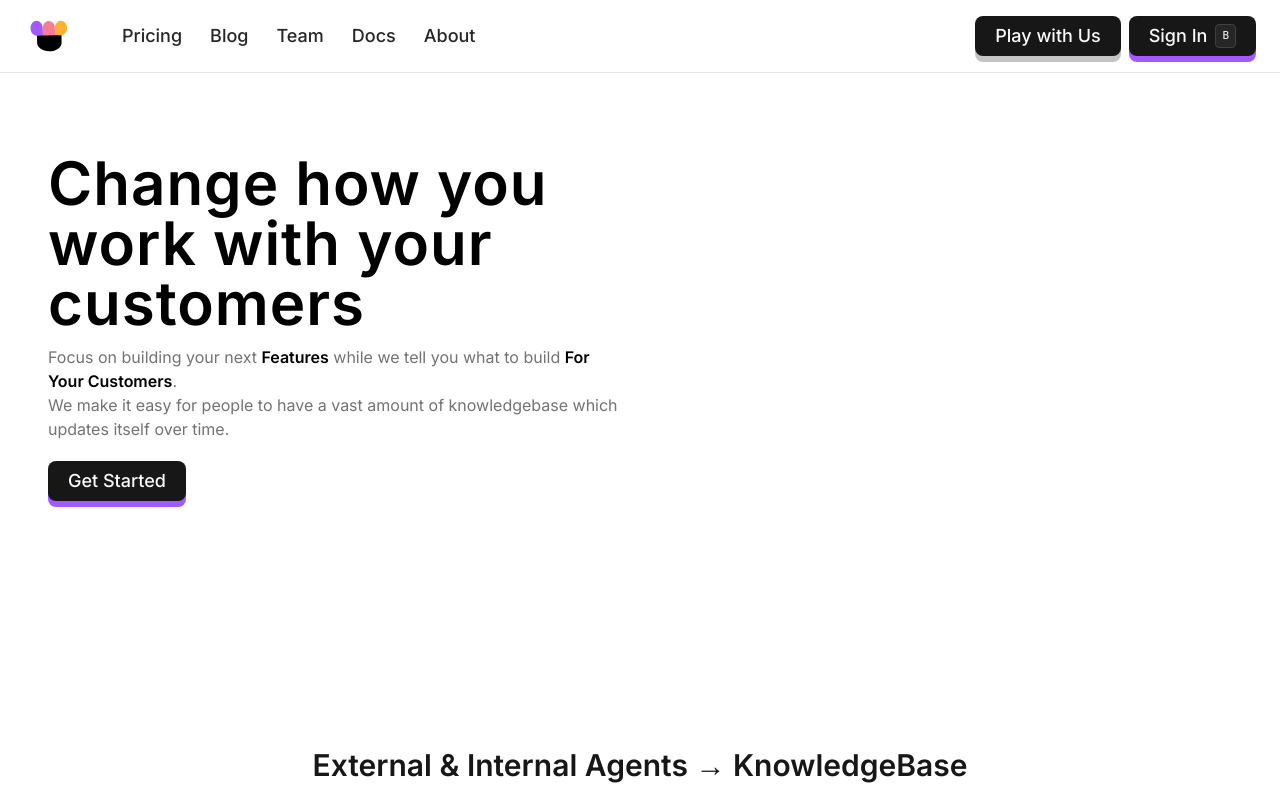
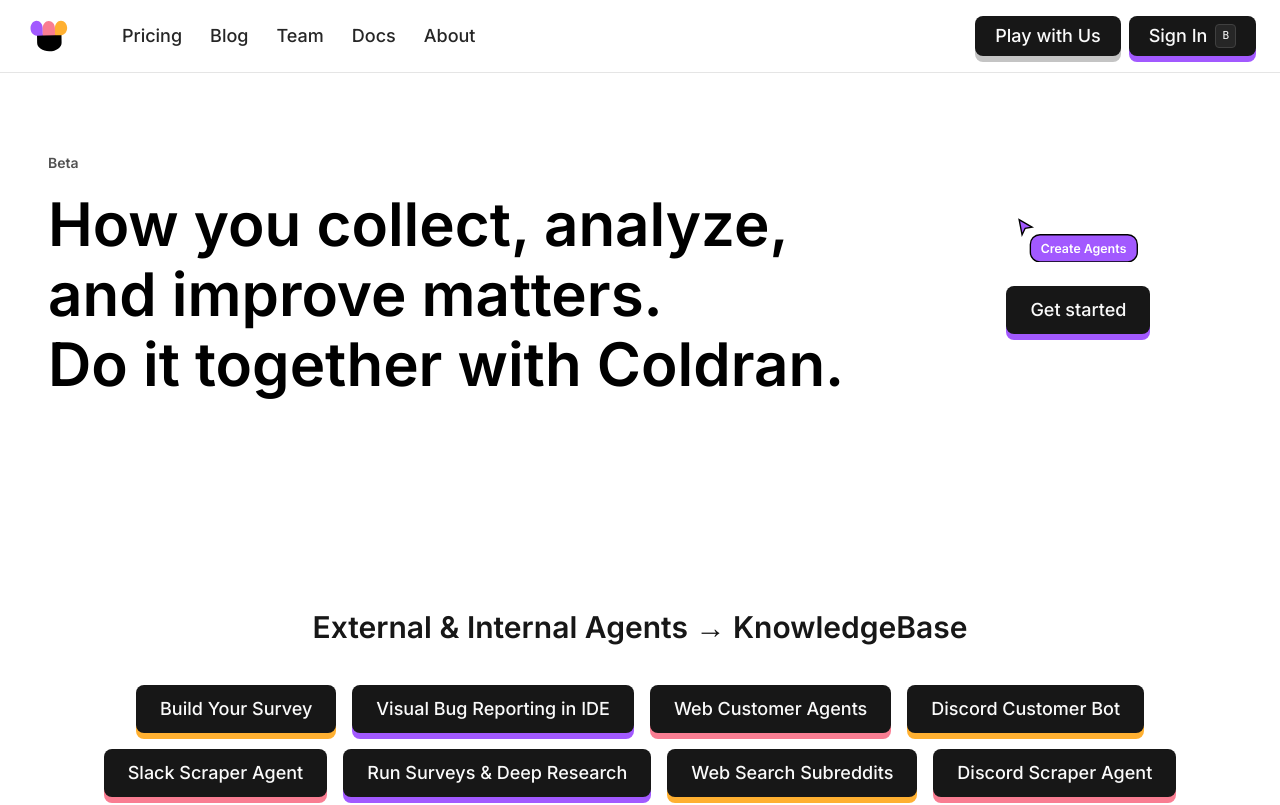
Before and after one commit to ColdranAI/web, a Next.js app: page / in a window 1280 px wide. Shown: the top 805 px of the page. Built offline with nearby package versions, Linux system fonts and the light colour scheme.

Commit message:
Update page.tsx

```diff
--- a/src/app/(marketing)/page.tsx
+++ b/src/app/(marketing)/page.tsx
@@ -39,36 +39,31 @@
   return (
     <div className="mx-auto px-4 lg:px-6 h-auto my-10">
       <div className="md:min-h-screen pt-10 pb-20 md:pb-0 flex flex-col justify-center">
-        <div className="relative">
-          <div className="grid grid-cols-1 md:grid-cols-2 gap-6">
-            <div className="w-full max-w-4xl">
-              <h1 className="text-black text-4xl md:text-6xl tracking-[1px] font-semibold">
-                Change how you work with your customers
-              </h1>
+<div className="grid grid-cols-1 md:grid-cols-[70%_30%] gap-6 items-center">
+  {/* Left Column */}
+  <div>
+    <div className="mb-4 text-sm font-semibold text-neutral-600">Beta</div>
+    <h1 className="text-black text-5xl md:text-6xl font-semibold leading-[70px]">
+      How you collect, analyze,
+      <br />
+      and improve matters.
+      <br />
+      Do it together with Coldran.
+    </h1>
+  </div>
 
-              <p className="text-md text-muted-foreground mt-3 mb-5">
-                Focus on building your next{" "}
-                <span className="font-semibold text-black">Features</span> while we
-                tell you what to build{" "}
-                <span className="font-semibold text-black">For Your Customers</span>.
-                <br />
-                <span className="text-muted-foreground">
-                  We make it easy for people to have a vast amount of knowledgebase
-                  which updates itself over time.
-                </span>
-              </p>
+  {/* Right Column */}
+  <div className="flex flex-col items-start md:items-center">
+    <CreateAgent />
+    <a href="/demo">
+      <Button variant="blue" size="lg" className="mt-6">
+        Get started
+      </Button>
+    </a>
+  </div>
+</div>
 
-              <a href="/demo">
-                <Button variant="blue" size="sm">
-                  Get Started
-                </Button>
-              </a>
-            </div>
 
-            <div className="w-full h-96 relative">
-            </div>
-          </div>
-        </div>
         <div className="flex flex-col items-center justify-center min-h-screen my-10">
           <h2 className="text-3xl font-semibold text-neutral-900 mb-6 flex justify-center flex-row items-center gap-4 font-instrument-sans">
             External & Internal Agents → KnowledgeBase
```
